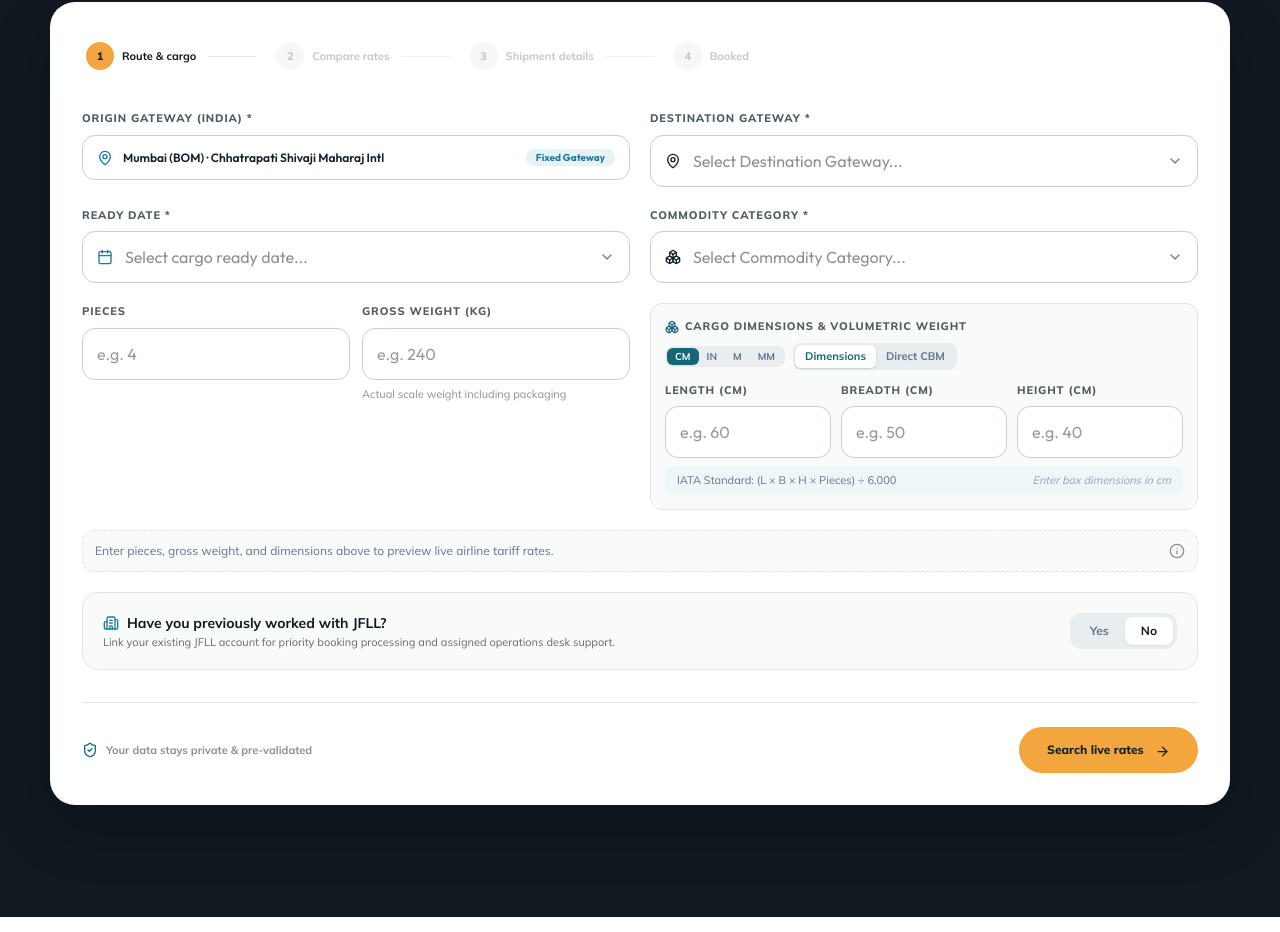
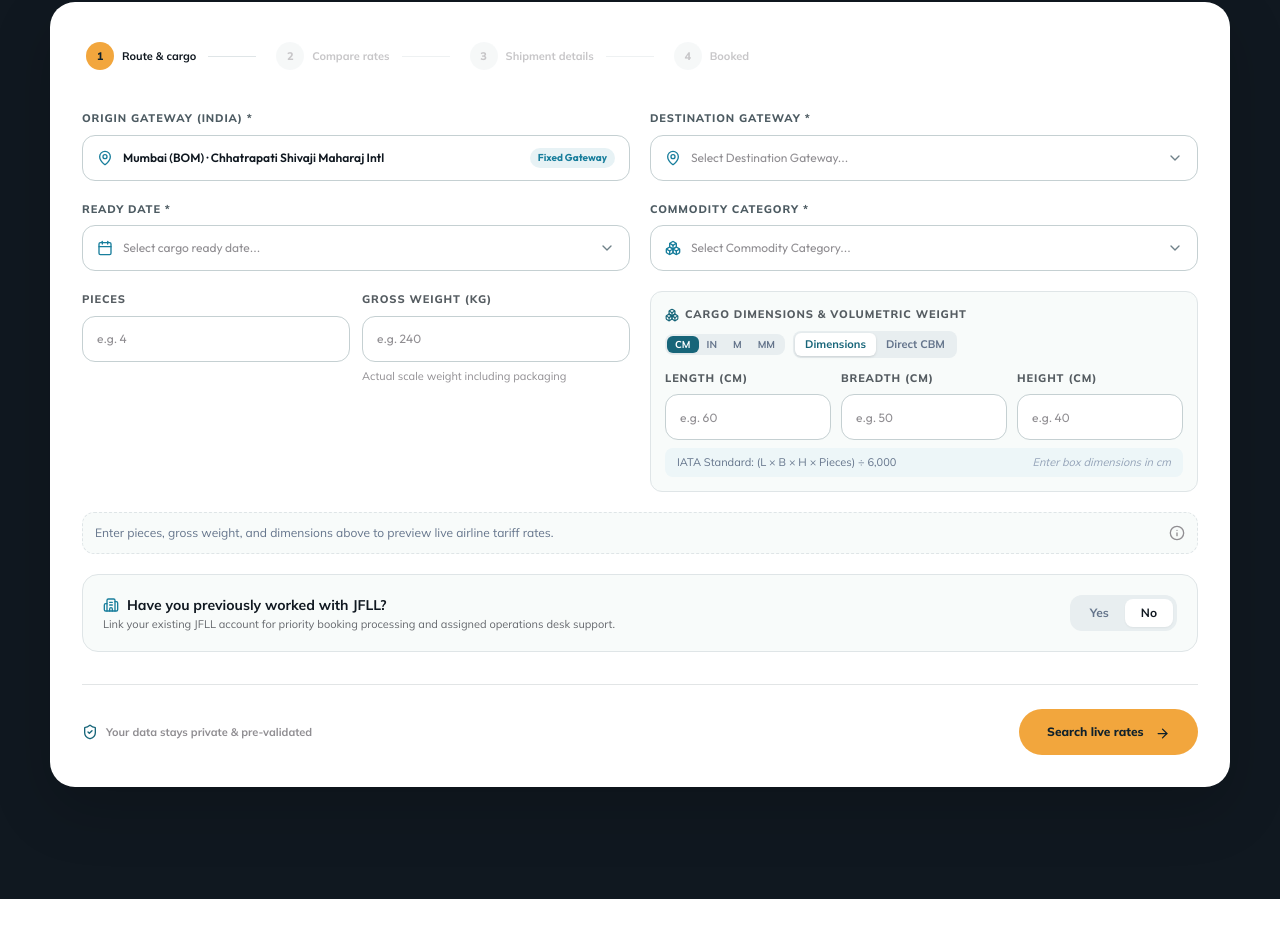
Before and after one commit to DevAI-DeepakJFLL/jfll-booking-platform, a Next.js app in the folder client/: page / in a window 1280 px wide. Shown: the part 1137-2069 px from the top of the page. Built offline with nearby package versions, Linux system fonts and the light colour scheme.

Commit message:
fix(ui): harmonize form typography, font size, and weight with Origin Mumbai

```diff
--- a/client/src/App.tsx
+++ b/client/src/App.tsx
@@ -1324,12 +1324,12 @@ function App() {
                         <label className="font-mulish block text-[11px] font-extrabold uppercase tracking-[.08em] text-[#4d5b62] mb-2">
                           Origin gateway (India) *
                         </label>
-                        <div className="booking-input select-trigger flex items-center justify-between bg-[#f8fafc] text-xs font-semibold text-[#101820] border-[#dfe5e7] cursor-default">
+                        <div className="booking-input select-trigger flex items-center justify-between bg-[#f8fafc] text-xs font-semibold text-[#101820] border-[#dfe5e7] cursor-default min-h-[44px]">
                           <div className="flex items-center gap-2.5 min-w-0">
                             <MapPin size={16} className="text-[#187e9c] shrink-0" />
                             <span className="truncate">Mumbai (BOM) &middot; Chhatrapati Shivaji Maharaj Intl</span>
                           </div>
-                          <span className="shrink-0 rounded-full bg-[#187e9c]/10 px-2.5 py-0.5 text-[10px] font-bold text-[#187e9c]">
+                          <span className="shrink-0 h-5 inline-flex items-center rounded-full bg-[#187e9c]/10 px-2 text-[10px] font-bold text-[#187e9c]">
                             Fixed Gateway
                           </span>
                         </div>
--- a/client/src/components/form/FormControls.tsx
+++ b/client/src/components/form/FormControls.tsx
@@ -35,7 +35,7 @@ export function Field({
       </span>
       <input
         data-testid={`input-${label.toLowerCase().replaceAll(' ', '-')}`}
-        className={`booking-input min-h-[44px] ${invalid ? 'invalid' : ''}`}
+        className={`booking-input text-xs font-semibold text-[#101820] min-h-[44px] ${invalid ? 'invalid' : ''}`}
         type={type}
         value={value}
         placeholder={placeholder}
@@ -104,14 +104,14 @@ export function StyledSelect({
         id={id}
         type="button"
         onClick={() => setOpen((current) => !current)}
-        className="booking-input select-trigger flex items-center gap-3 text-left w-full cursor-pointer"
+        className="booking-input select-trigger flex items-center gap-2.5 text-left w-full cursor-pointer min-h-[44px]"
         aria-haspopup="listbox"
         aria-expanded={open}
       >
-        {icon ? <span className="select-icon shrink-0">{icon}</span> : null}
+        {icon ? <span className="select-icon shrink-0 text-[#187e9c]">{icon}</span> : null}
         <span
-          className={`min-w-0 flex-1 truncate ${
-            !selected ? 'text-[#908e92]' : 'font-semibold text-[#101820]'
+          className={`min-w-0 flex-1 truncate text-xs ${
+            !selected ? 'text-[#908e92] font-normal' : 'font-semibold text-[#101820]'
           }`}
         >
           {selected?.label || placeholder || 'Select an option'}
@@ -304,14 +304,14 @@ export function CustomDatePicker({
         id={id}
         type="button"
         onClick={() => setOpen((prev) => !prev)}
-        className="booking-input select-trigger flex items-center gap-3 text-left w-full cursor-pointer"
+        className="booking-input select-trigger flex items-center gap-2.5 text-left w-full cursor-pointer min-h-[44px]"
         aria-haspopup="dialog"
         aria-expanded={open}
       >
         <Calendar size={16} className="text-[#187e9c] shrink-0" />
         <span
-          className={`min-w-0 flex-1 truncate ${
-            !value ? 'text-[#908e92]' : 'font-semibold text-[#101820]'
+          className={`min-w-0 flex-1 truncate text-xs ${
+            !value ? 'text-[#908e92] font-normal' : 'font-semibold text-[#101820]'
           }`}
         >
           {formattedDisplay || placeholder}
--- a/client/src/index.css
+++ b/client/src/index.css
@@ -502,10 +502,28 @@ select:focus-visible {
 .quiet-link { color: #65686d; transition: color .18s ease; }
 .quiet-link:hover { color: #101820; }
 .cookie-bar { box-shadow: 0 -10px 35px rgba(18,34,44,.10); }
-.booking-input { width: 100%; border: 1px solid #c5d0d2; border-radius: 13px; background: #fff; padding: 13px 14px; color: #10212b; outline: none; transition: border-color .18s ease, box-shadow .18s ease; }
+.booking-input {
+  display: flex;
+  align-items: center;
+  width: 100%;
+  height: 46px;
+  min-height: 46px;
+  border: 1px solid #c5d0d2;
+  border-radius: 13px;
+  background: #fff;
+  padding: 0 14px;
+  color: #101820;
+  font-family: inherit;
+  font-size: 0.75rem;
+  line-height: 1.25rem;
+  font-weight: 600;
+  outline: none;
+  box-sizing: border-box;
+  transition: border-color .18s ease, box-shadow .18s ease;
+}
 .booking-input:focus,
 .booking-input:focus-visible { outline: none !important; border-color: #187e9c !important; box-shadow: 0 0 0 3px rgba(24, 126, 156, 0.16) !important; }
-.booking-input::placeholder { color: #96999d; }
+.booking-input::placeholder { color: #908e92; font-size: 0.75rem; font-weight: 400; }
 .select-trigger { cursor: pointer; }
 .select-leading-icon { display: inline-flex; color: #176579; }
 .select-chevron { color: #6f8188; }
```
